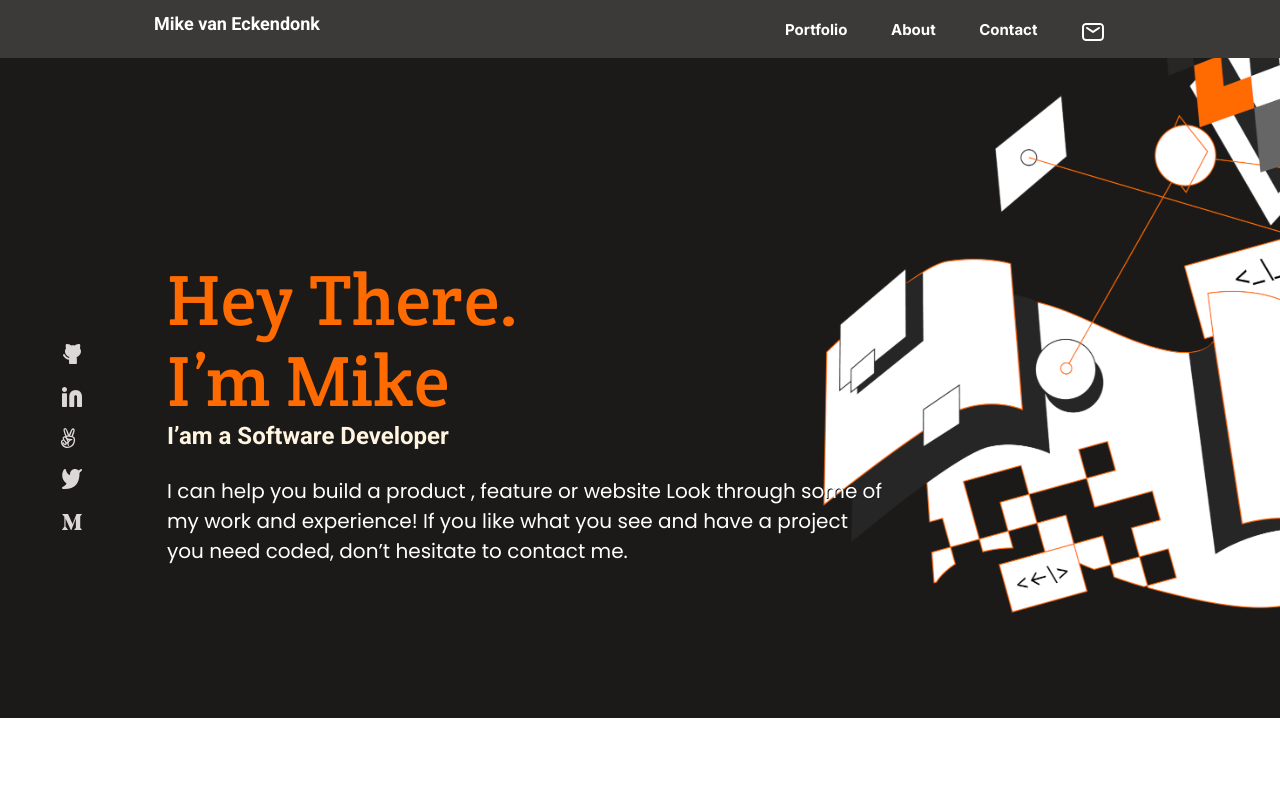
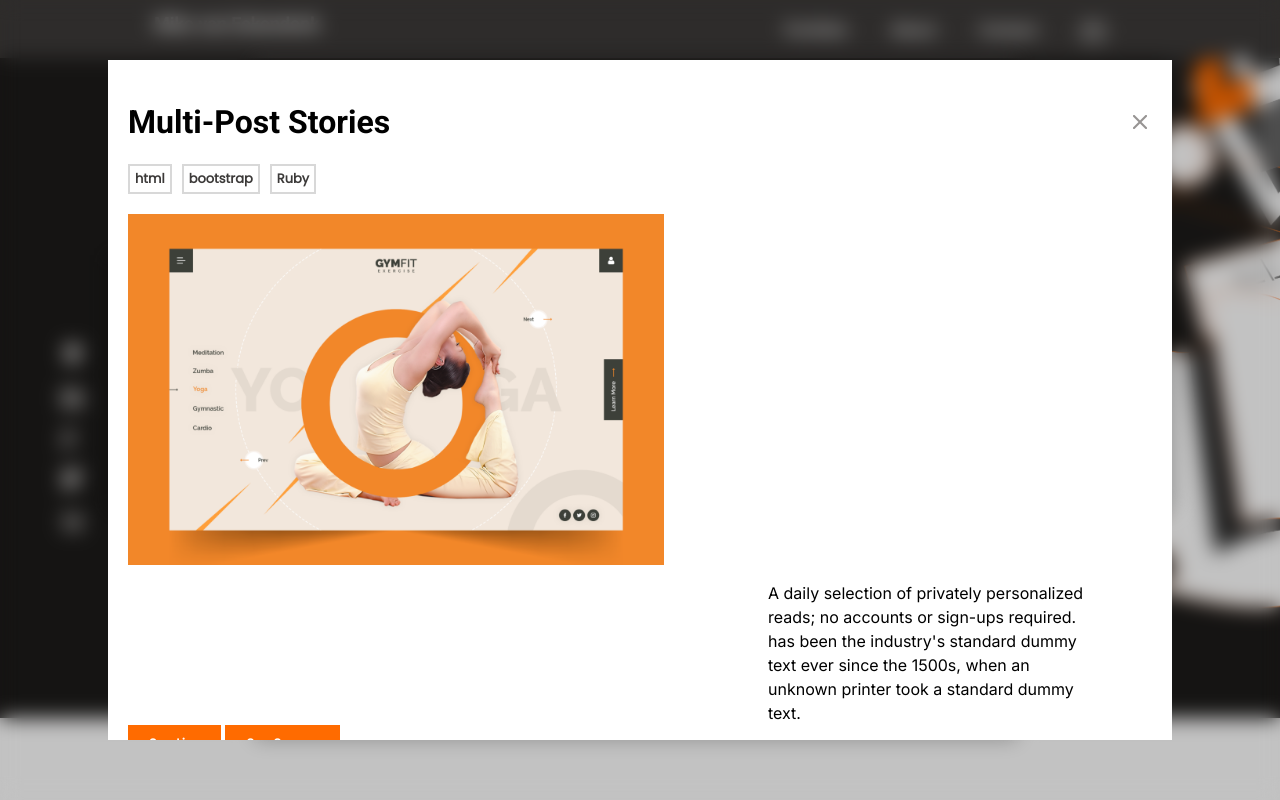
Before and after one commit to mrEckendonk/portfolio, a plain HTML site: page index.html in a window 1280 px wide. Shown: the top 800 px of the page. Drawn offline with Linux system fonts and the light colour scheme.

Commit message:
Add basic structure and style of popup window

```diff
--- a/index.html
+++ b/index.html
@@ -27,7 +27,6 @@
     />
     <link rel="stylesheet" href="style.css" />
     <!-- <link rel="stylesheet" href="debug.css" /> -->
-
     <title>Mike's Portfolio</title>
   </head>
 
@@ -141,7 +140,6 @@
         </ul>
       </div>
     </section>
-
 
     <section class="works_section" id="works_section">
       <div>
@@ -349,6 +347,60 @@
         </div>
       </div>
 
+      <!-- Popup window -->
+      <div class="popup hidden">
+        <div class="popup-content">
+          <header class="popup-header">
+            <h2>Multi-Post Stories</h2>
+            <div class="popup-close_btn">
+              <img src="assets/Icon-Cancel.png" alt="Cancel Button" />
+            </div>
+          </header>
+          <nav class="pro-nav">
+            <ul class="pro-cont">
+              <li class="pro_btn">
+                <a href="#">html</a>
+              </li>
+              <li class="pro_btn">
+                <a href="#">bootstrap</a>
+              </li>
+              <li class="pro_btn">
+                <a href="#">Ruby</a>
+              </li>
+            </ul>
+          </nav>
+          <img src="assets/joga_2x.png" alt="project image" class="joga" />
+          <div class="side_section">
+            <div class="text3">
+              <p>
+                A daily selection of privately personalized reads; no accounts or
+                sign-ups required. has been the industry's standard dummy text ever
+                since the 1500s, when an unknown printer took a standard dummy text.
+              </p>
+            </div>
+            <div class="btns">
+              <button
+                type="button"
+                class="see_btn"
+                onclick="window.location.href='#';"
+              >
+                See Live
+                <span>
+                  <i class="fa fa-github" aria-hidden="true"></i>
+                </span>
+              </button>
+              <button
+                type="button"
+                class="see_btn"
+                onclick="window.location.href='#';"
+              >
+                See Source
+              </button>
+            </div>
+          </div>
+        </div>
+      </div>
+
       <!-- Start About me -->
       <div id="about_section" class="about-me">
         <div class="backgroundabout-me">
@@ -402,6 +454,7 @@
         </div>
       </div>
     </section>
+
     <div id="contact_section" class="contact-container">
       <div class="cnt-container"></div>
       <div class="main-text">
@@ -495,6 +548,7 @@
       </ul>
     </div>
     <div class="hr-line-last"></div>
-    <script src="index.js"></script>
+
+    <script src="index.js" defer></script>
   </body>
 </html>
--- a/index.js
+++ b/index.js
@@ -1,5 +1,6 @@
 const menuHamburgerBtn = document.querySelector('#hamburger');
 const closeBtn = document.querySelector('.close_btn');
+const popupCloseBtn = document.querySelector('.popup-close_btn');
 const mobileMenu = document.getElementById('mobileMenu');
 const navLinks = document.querySelectorAll('.nav_link');
 
@@ -9,6 +10,7 @@ function displayMenu() {
 
 menuHamburgerBtn.addEventListener('click', displayMenu);
 closeBtn.addEventListener('click', displayMenu);
+popupCloseBtn.addEventListener('click', displayMenu);
 
 for (let i = 0; i < navLinks.length; i += 1) {
   navLinks[i].addEventListener('click', displayMenu);
--- a/style.css
+++ b/style.css
@@ -961,3 +961,132 @@ button:active {
     width: 18vw;
   }
 }
+
+
+.popup {
+  position: fixed;
+  display: flex;
+  justify-content: center;
+  align-items: center;
+  left: 0;
+  top: 0;
+  right: 0;
+  bottom: 0;
+  width: 100vw;
+  height: 100vh;
+  background: rgba(0, 0, 0, 0.24);
+}
+
+.popup::before {
+  content: "";
+  position: absolute;
+  top: 0;
+  left: 0;
+  right: 0;
+  bottom: 0;
+  z-index: -1;
+  backdrop-filter: blur(10px);
+}
+
+.popup-content {
+  background: #fff;
+  width: 80%;
+  height: 80%;
+  overflow: auto;
+  padding: 20px;
+}
+
+.popup-header h2 {
+  font-family: Roboto;
+  font-size: 32px;
+  font-style: normal;
+  font-weight: 700;
+  line-height: 44px;
+  letter-spacing: 0em;
+  text-align: left;
+  margin: 20px 0;
+}
+
+.popup-header {
+  display: flex;
+  justify-content: space-between;
+}
+
+.popup-close_btn {
+  display: flex;
+  align-items: center;
+}
+
+.popup-close_btn:hover {
+  cursor: pointer;
+}
+
+.pro-nav {
+  display: flex;
+  z-index: 3;
+  justify-content: space-between;
+  align-items: center;
+  margin-bottom: 20px;
+  color: black !important;
+}
+
+.pro-cont {
+  display: flex;
+  gap: 10px;
+}
+
+.pro_btn {
+  font-family: Poppins;
+  font-size: 13px;
+  font-style: normal;
+  font-weight: 600;
+  line-height: 16px;
+  letter-spacing: 0em;
+  text-align: left;
+  border: 2px solid rgba(100,100,100,0.25);
+  padding: 5px;
+}
+
+.pro_btn a {
+  color: #3C3A39;
+}
+
+.popup-content img {
+  padding-top: 0;
+}
+
+.see_btn {
+  font-family: Poppins;
+  font-size: 13px;
+  font-style: normal;
+  font-weight: 600;
+  line-height: 16px;
+  letter-spacing: 0em;
+  text-align: left;
+  border: 1px solid #FF6B00;
+  background: #FF6B00;
+  color: #fff;
+  padding: 10px 20px;
+}
+
+/* Works on Firefox */
+* {
+  scrollbar-width: thin;
+  scrollbar-color: gray transparent;
+}
+
+/* Works on Chrome, Edge, and Safari */
+*::-webkit-scrollbar {
+  width: 6px;
+}
+
+*::-webkit-scrollbar-track {
+  background: transparent;
+}
+
+*::-webkit-scrollbar-thumb {
+  background-color: rgba(100,100,100, 0.5);
+  border-radius: 30px;
+  border: 2px solid transparent;
+  height: 20px;
+}
```
